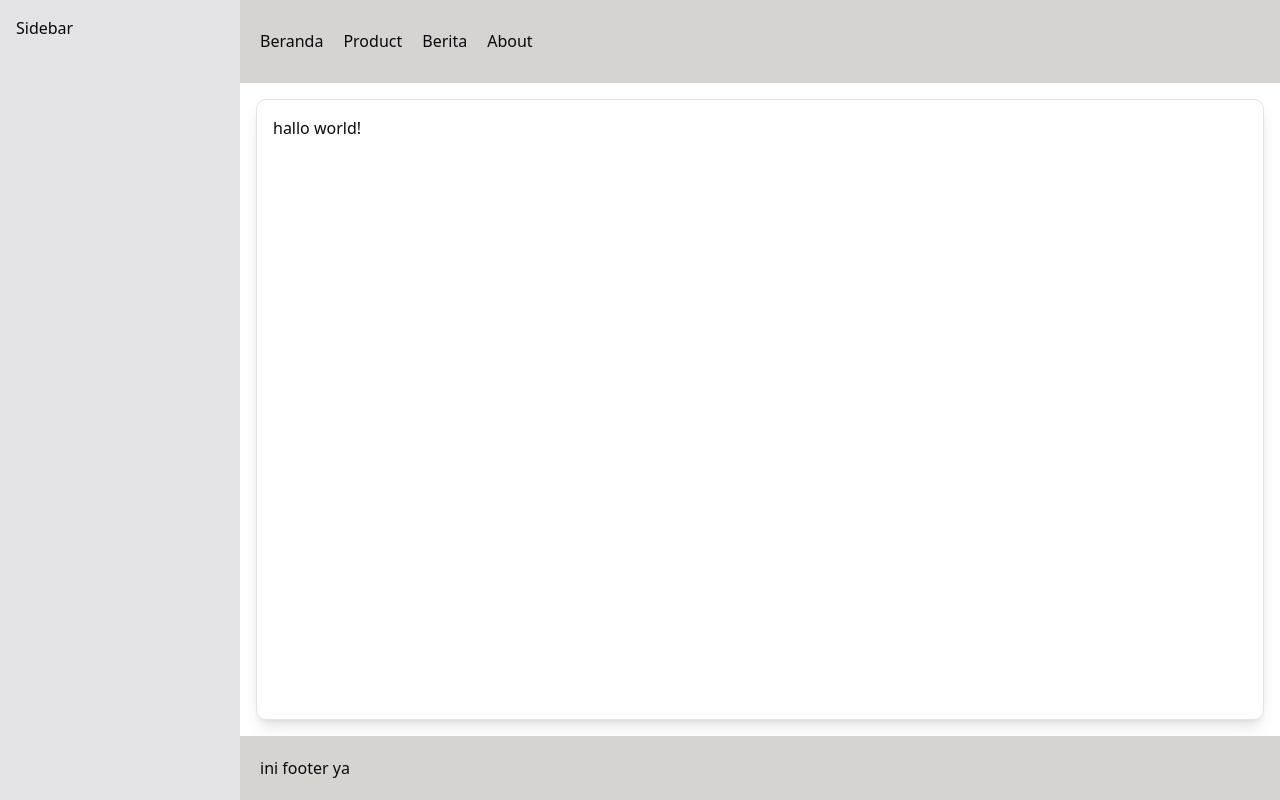
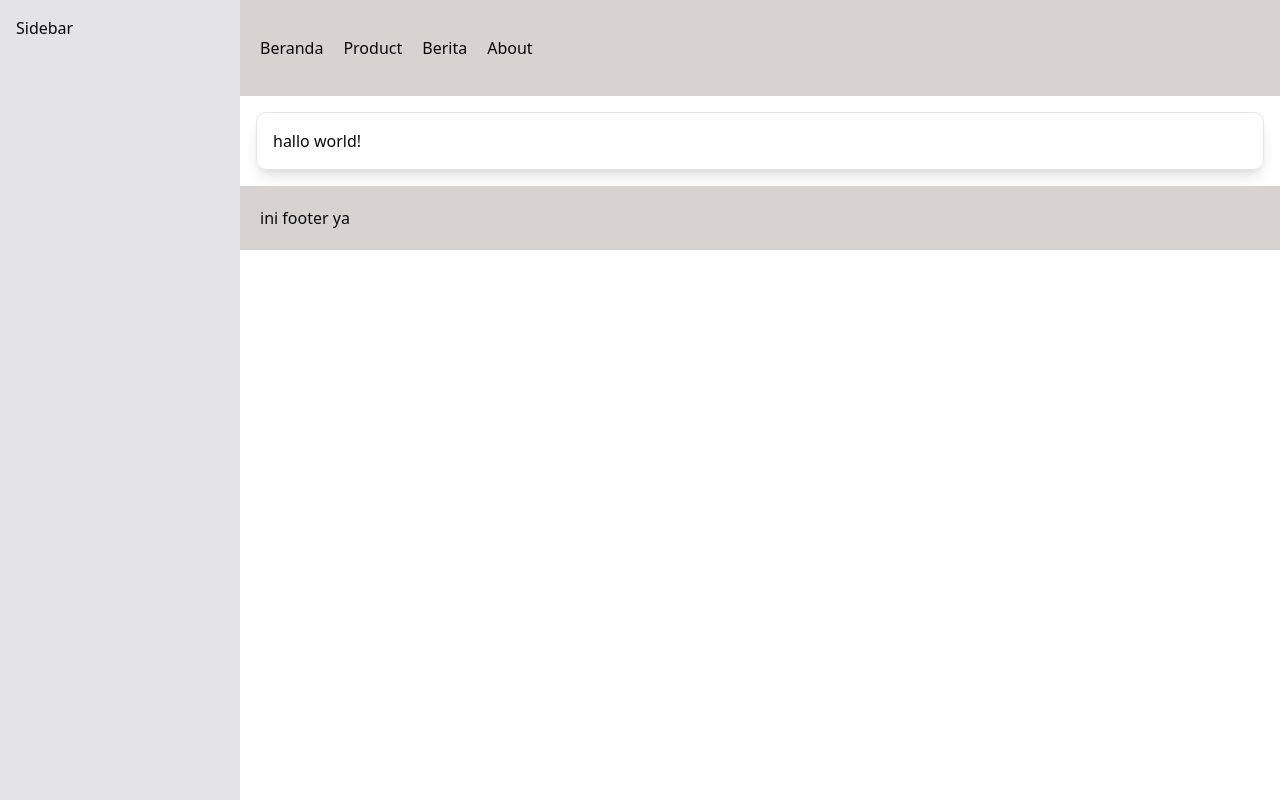
Before and after one commit to rickyfbrianto/tes-next, a Next.js app: page / in a window 1280 px wide. Built offline with nearby package versions, Linux system fonts and the light colour scheme.

Commit message:
Tambahan untuk minisidebar

```diff
--- a/app/layout.tsx
+++ b/app/layout.tsx
@@ -32,8 +32,10 @@ export default function RootLayout({
                 <Sidebar />
                 <div className="flex flex-col size-full">
                     <Header />
-                    <div className="flex h-full m-4 p-4 border rounded-lg shadow-lg">
-                        {children}
+                    <div style={{ scrollbarWidth: "none" }} className="flex m-4 p-4 overflow-auto border rounded-lg shadow-lg">
+                        <div className="flex h-full">
+                            {children}
+                        </div>
                     </div>
                     <Footer />
                 </div>
```
